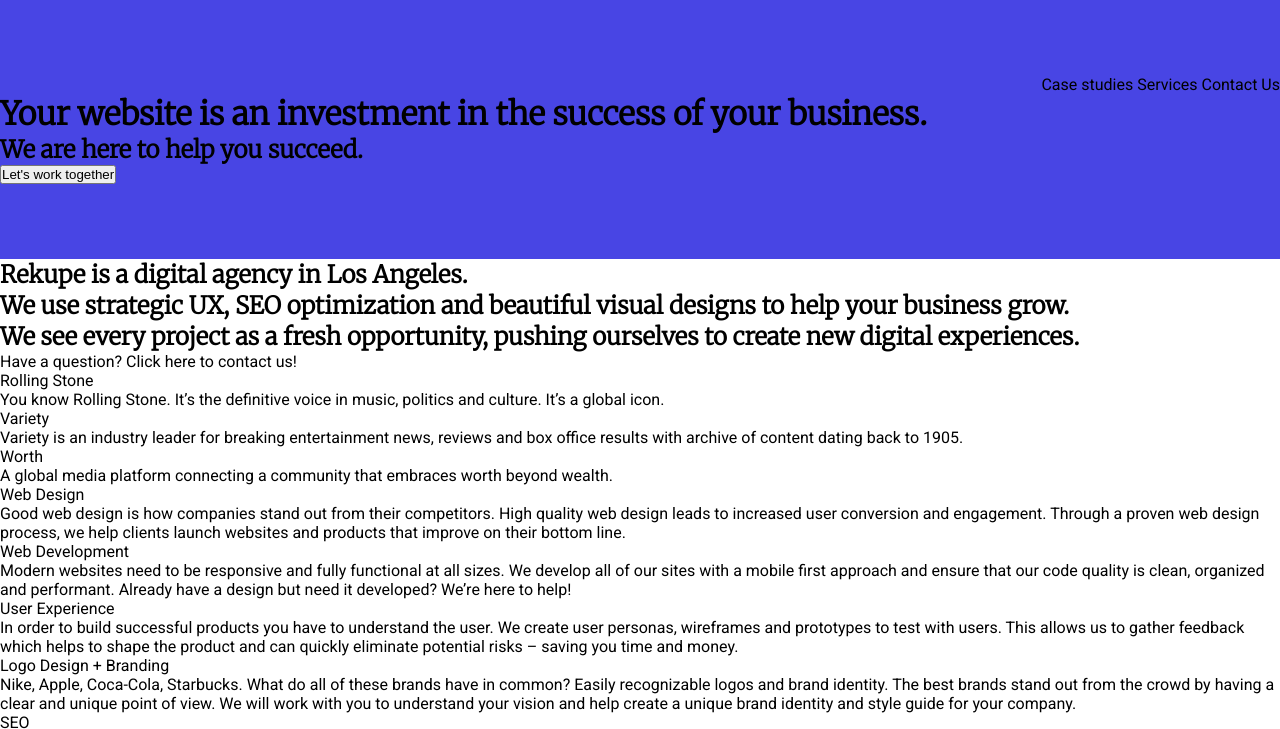
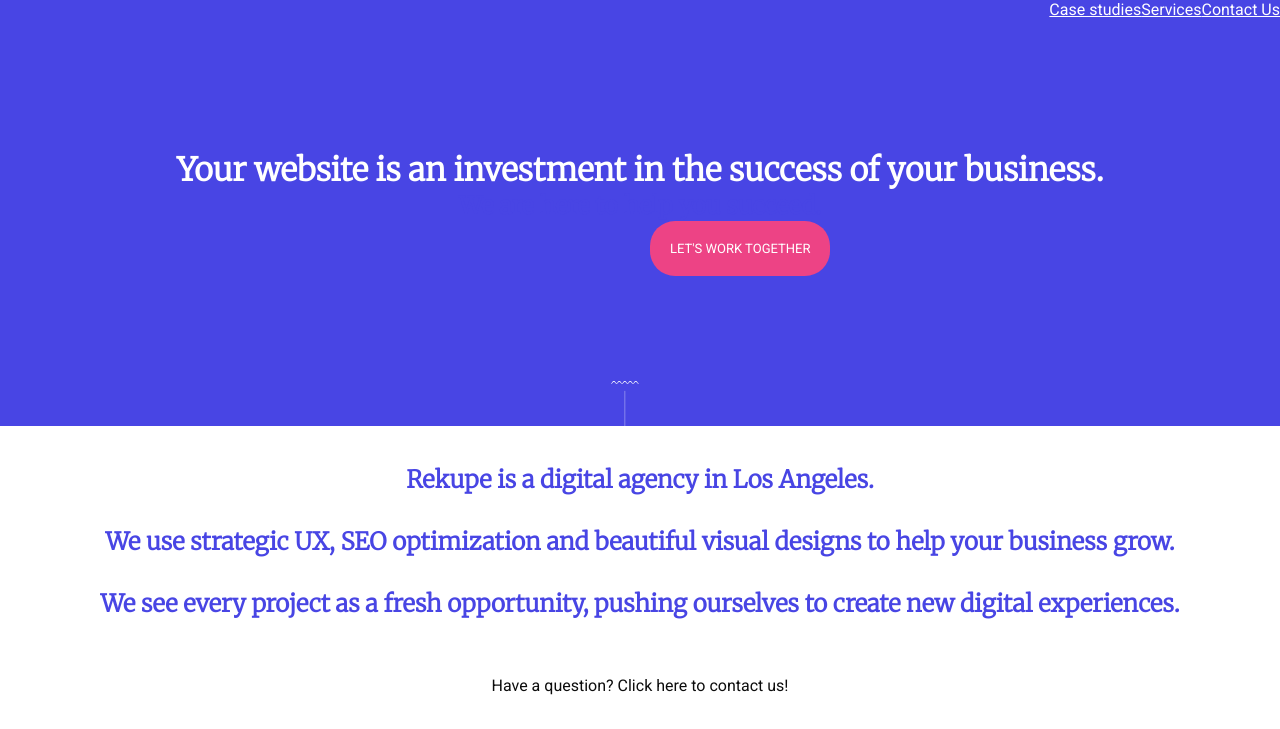
Before and after one commit to SanamMirza/Concept-Opdracht-HTML-CSS, a plain HTML site: page index.html in a window 1280 px wide. Shown: the top 729 px of the page. Drawn offline with Linux system fonts and the light colour scheme.

Commit message:
css gestyled

```diff
--- a/index.html
+++ b/index.html
@@ -4,34 +4,52 @@
     <meta charset="UTF-8">
     <link rel="stylesheet" href="style.css">
 </head>
-
+    <main class="box">
     <header class="header outer-container">
-    <div class="inner-container">
         <nav>
             <ul>
-            Case studies
-            Services
-            Contact Us
+                <li><a href="">Case studies</a></li>
+                <li><a href="">Services</a></li>
+                <li><a href="">Contact Us</a></li>
             </ul>
         </nav>
 
-    <h1><p>Your website is an investment in the success of your business.</p></h1>
+    <div class="inner-container">
+    <h1>Your website is an investment in the success of your business.</h1>
     <h2>We are here to help you succeed.</h2>
 
     <button>Let's work together</button>
+        <img class="squiggle-stripe" src="./assets/assets-for-concept/squiggle_line_stripe.svg" alt="squiggle-line-stripe">
     </div>
     </header>
 <body>
+<br>
+<br>
 <section>
-    <h2><p>Rekupe is a digital agency in Los Angeles.</p>
-        <p>We use strategic UX, SEO optimization and beautiful visual designs to help your business grow.</p>
-        <p>We see every project as a fresh opportunity, pushing ourselves to create new digital experiences.</p></h2>
-    <div><p>Have a question? Click here to contact us!</p></div>
+    <div class="intro">
+        <h2>Rekupe is a digital agency in Los Angeles.
+            <br>
+            <br>
+        We use strategic UX, SEO optimization and beautiful visual designs to help your business grow.
+            <br>
+            <br>
+        We see every project as a fresh opportunity, pushing ourselves to create new digital experiences.</h2>
+        <br>
+        <br>
+        <br>
+    <p>Have a question? Click here to contact us!</p></div>
+    <br>
+    <br>
 </section>
-<section>
+<section class="section-projects">
     <article>
+    <div class="projectRolingStone">
+        <span class="image-wrapper">
+        <img src="./assets/assets-for-concept/work-image-01.jpeg" alt="Rolling-stone-laptop"></span>
+    </div>
         <div>
         <p>Rolling Stone</p>
+            <img class="squiggle-line" src="./assets/assets-for-concept/squiggle_line.svg" alt="squiggle-line">
         <p>You know Rolling Stone. It’s the definitive voice in music, politics and culture. It’s a global icon.</p>
     </div>
     </article>
@@ -39,6 +57,11 @@
     <article>
     <div>
     <p>Variety</p>
+        <div>
+    <img class="squiggle-line" src="./assets/assets-for-concept/squiggle_line.svg" alt="squiggle-line">
+            </div>
+        <span class="image-wrapper">
+        <img src="./assets/assets-for-concept/work-image-02.jpeg" alt="variety-book-laptop"></span>
     <p>Variety is an industry leader for breaking entertainment news, reviews and box office results with archive of content dating back to 1905.</p>
     </div>
     </article>
@@ -51,45 +74,77 @@
     </article>
 </section>
 
-<section>
-    <article>
+
+
+
+
+    <section class="serviceBlok">
+    <article class="servicebox">
+        <span class="servicebox-img">
+            <img src="assets/assets-for-concept/icon_web-design.svg" alt="icon-web-design">
+        </span>
         <p>Web Design</p>
         <p>Good web design is how companies stand out from their competitors. High quality web design leads to increased user conversion and engagement. Through a proven web design process, we help clients launch websites and products that improve on their bottom line.</p>
     </article>
 
-    <article>
+    <article class="servicebox">
+        <span class="servicebox-img">
+            <img src="assets/assets-for-concept/icon_web-development.svg" alt="icon-web-development">
+        </span>
             <p>Web Development</p>
         <p>Modern websites need to be responsive and fully functional at all sizes. We develop all of our sites with a mobile first approach and ensure that our code quality is clean, organized and performant. Already have a design but need it developed? We’re here to help!</p>
     </article>
 
-    <article>
+    <article class="servicebox">
+        <span class="servicebox-img">
+           <img src="assets/assets-for-concept/icon_ux.svg" alt="icon-user-experience">
+        </span>
     <p>User Experience</p>
         <p>In order to build successful products you have to understand the user. We create user personas, wireframes and prototypes to test with users. This allows us to gather feedback which helps to shape the product and can quickly eliminate potential risks – saving you time and money.</p>
     </article>
 
-    <article>
+    <article class="servicebox">
+        <span class="servicebox-img">
+            <img src="assets/assets-for-concept/icon_graphic-design.svg" alt="icon-graphic-design">
+        </span>
     <p>Logo Design + Branding</p>
         <p>Nike, Apple, Coca-Cola, Starbucks. What do all of these brands have in common? Easily recognizable logos and brand identity. The best brands stand out from the crowd by having a clear and unique point of view. We will work with you to understand your vision and help create a unique brand identity and style guide for your company.</p>
     </article>
 
-    <article>
+    <article class="servicebox">
+        <span class="servicebox-img">
+            <img src="assets/assets-for-concept/icon_seo.svg" alt="icon-seo">
+        </span>
     <p>SEO</p>
         <p>Do you want your site to rank higher in search results? Google is constantly changing their algorithms for how they rank pages. Don’t worry about constantly playing catch-up. We will make sure your website it optimized, providing you the best opportunities for organic search exposure.</p>
     </article>
 
-    <article>
+    <article class="servicebox">
+        <span class="servicebox-img">
+            <img src="assets/assets-for-concept/icon_copywriting.svg" alt="icon-copywriting">
+        </span>
     <p>Copy Writing Brand</p>
         <p>messaging needs to be clear, direct and easy to understand to be effective. A unique tone of voice will help you stand out from the crowd and build brand loyalty. We work with you to establish your brand bible and ensure your messaging is focused and targeted.</p>
     </article>
 </section>
 
-    <div>
-    Let's work together
-    Have a question? Need a quote? Let us know!
+<section>
+    <div class="form-outercontainer">
+        <h1>Let's work together</h1>
+        <p>Have a question? Need a quote? Let us know!</p>
+    <form>
+        <label for="name-field">Naam</label>
+        <input type="text" id="name-field" name="name" placeholder="Naam"/>
+        <label for="email-field">Email</label>
+        <input type="text" id="email-field" email="email" placeholder="Email">
+        <label for="message-field">Message</label>
+        <textarea name="message"  id="message-field" cols="50" placeholder="Message"></textarea>
+    </form>
     </div>
-
     <footer>
     Business website opdracht © NOVI Hogeschool 2022
     </footer>
+</section>
 </body>
+    </main>
 </html>
--- a/style.css
+++ b/style.css
@@ -6,37 +6,173 @@
     box-sizing: border-box;
 }
 
-body {
+body, button {
     font-family: Roboto, sans-serif;
+}
+
+.box {
+    flex-grow: 1;
+    position: relative;
+}
+
+p {
+    color: #0C0C0C;
 }
 h1,h2,h3 {
     font-family: Merriweather, serif;
 }
 
+h1, h2 {
+    text-align: center;
+    color: white;
+}
+
+h1 {
+    flex-direction: column;
+    font-size: xx-large;
+}
+
+h2 {
+    color: #4845E4;
+    font-size:x-large;
+}
+
 .header {
     background-color: #4845E4;
-    padding-block: 75px;
-    padding-bottom: 75px;
-    flex-direction: row;
+    padding-block: 150px;
+    /*padding-bottom:150px;
+    padding-top: 150px;*/
+    flex-direction: column;
+    position: relative;
+}
+.inner-container {
+    flex-basis: 1200px;
+    flex-direction: column;
 }
 
-.inner-container {
-    flex-direction: column;
-    flex-basis: 1200px;
+.squiggle-stripe {
+    position: absolute;
+    width: 50px;
+    height: 45px;
+    left: calc(50% - 40px);
     justify-content: center;
-    align-items: center;
+    align-content: flex-end;
+    bottom: 0;
 
 }
 
-ul {
+nav ul {
+    list-style-type: none;
+    padding: 0;
+    display: flex;
+    top: 0;
+    right: 0;
+    position: absolute;
+
+}
+
+nav a {
+    color: white;
+    display: block;
+
+}
+
+nav li {
+}
+
+button {
+    background-color: #ED4385;
+    color: white;
+    text-transform: uppercase;
+    font-size: small;
+    border: 15px;
+    border-radius: 25px;
+    padding: 20px;
+    display: flex;
+    flex-direction: row;
+    justify-content: center;
+    margin-left: 650px;
+
+
+}
+
+.intro {
+    display: flex;
+    flex-direction: column;
+    justify-content: center;
+    align-items: center;
+    text-align: center;
+}
+
+.section-projects {
+    background-color: #F3F6F9;
+    display: flex;
+    flex-direction: column;
+}
+
+.projectRolingStone {
     display: flex;
     flex-direction: row;
     justify-content: flex-end;
+
 }
 
-button {
+
+.squiggle-line {
+    color: #0C0C0C;
+    flex-direction: row-reverse;
+    justify-content: flex-end;
+}
+
+.image-wrapper {
+    flex-basis: 800px;
+    flex-grow: 0;
+    flex-shrink: 1;
+    max-width: 100%;
+}
+
+.serviceBlok {
     display: flex;
+    flex-direction: row;
     justify-content: center;
+    flex-wrap: wrap;
+
+}
+
+.servicebox {
+    display: flex;
+    min-width: 80px;
+    align-items: flex-start;
+    justify-content: center;
+    flex-direction: column;
+    margin: 40px;
+    flex-basis: 300px;
+    border: solid 2px #7A7A7A;
+    height: 250px;
+    width: 300px;
+    /*font-size: small;*/
+    box-shadow: #4845E4 1px 1px 1px;
+    position: relative;
+
+}
+
+.servicebox-img {
+    display: flex;
+    height: 80px;
+    position: absolute;
+}
+
+.form-outercontainer {
+    display: flex;
+    background-color: #4845E4;
+    justify-content: center;
+    color: white;
+    height: 300px;
+}
+
+form {
+    display: flex;
+    flex-direction: column;
     align-items: center;
-    width: calc()
+    justify-content: center;
 }
```
Lines whose indentation alone changed are shown as unchanged.
